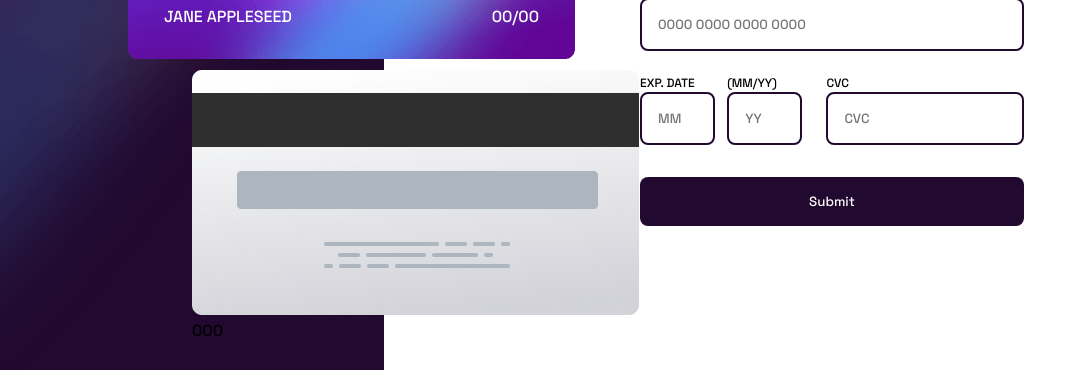
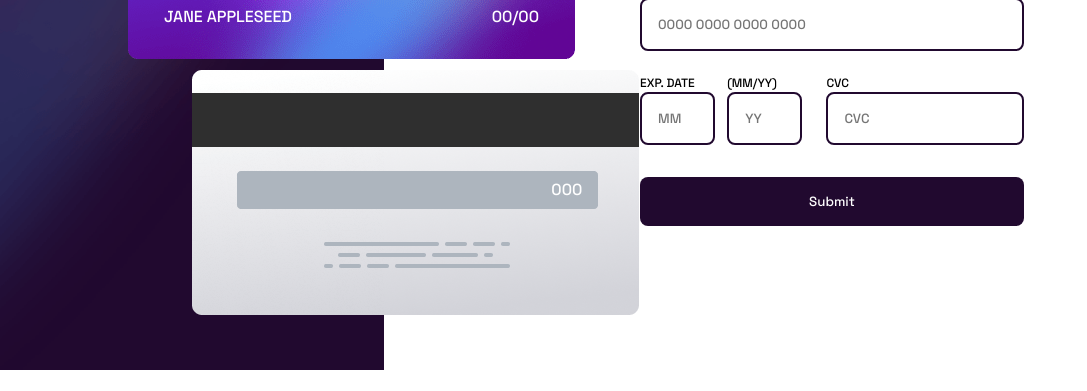
Before and after one commit to Divyue30597/interactive-card-details, a React (Vite) app: page / in a window 1280 px wide. Shown: the part 346-737 px from the top of the page, without its empty margins (0-1087 px from the left). Built offline with nearby package versions, Linux system fonts and the light colour scheme.

Commit message:
removed BackCardValues component, fixed position of cvc

```diff
--- a/src/App.css
+++ b/src/App.css
@@ -48,3 +48,15 @@
   width: 30%;
   margin: auto;
 }
+
+.card-image-back figure {
+  position: relative;
+}
+
+.card-image-back p {
+  position: absolute;
+  bottom: 48%;
+  right: 10%;
+  margin-right: 12px;
+  color: #fff;
+}
--- a/src/App.tsx
+++ b/src/App.tsx
@@ -9,7 +9,6 @@ import { FormSubmitSuccess } from "./Component/FormSubmitSuccess/FormSubmitSucce
 import { ImageComp } from "./Component/ImageComp/ImageComp";
 import { FormComp } from "./Component/Form/FormComp";
 import { FrontCardValues } from "./Component/FrontCardValues/FrontCardValues";
-import { BackCardValues } from "./Component/BackCardValues/BackCardValues";
 
 function App() {
   const [formSubmit, setFormSubmit] = useState(false);
@@ -32,7 +31,7 @@ function App() {
         </div>
         <div className="card-image-back">
           <ImageComp imageName={cardBackImage} altText={"back of the card"} />
-          <BackCardValues cardCVC={formValues.cardCvc} />
+          <p className="exp-CVC">{formValues.cardCvc}</p>
         </div>
         <div className="full-form">
           {formSubmit ? (
--- a/src/Component/BackCardValues/BackCardValues.jsx
+++ /dev/null
@@ -1,3 +0,0 @@
-export function BackCardValues({ cardCVC }) {
-  return <span className="exp-CVC">{cardCVC}</span>;
-}
--- a/src/Component/Form/FormComp.jsx
+++ b/src/Component/Form/FormComp.jsx
@@ -78,7 +78,7 @@ export function FormComp({ setFormSubmit, setFormValues }) {
             />
             <Field name="cardNumber">
               {({
-                field, // { name, value, onChange, onBlur }
+                // { name, value, onChange, onBlur }
                 form: { touched, errors }, // also values, setXXXX, handleXXXX, dirty, isValid, status, etc.
                 meta,
               }) => (
@@ -91,6 +91,7 @@ export function FormComp({ setFormSubmit, setFormValues }) {
                     onChange={props.handleChange}
                     onBlur={props.handleBlur}
                     value={cc_format(props.values.cardNumber)}
+                    max="16"
                   />
                   {meta.touched && meta.error && (
                     <div
```
